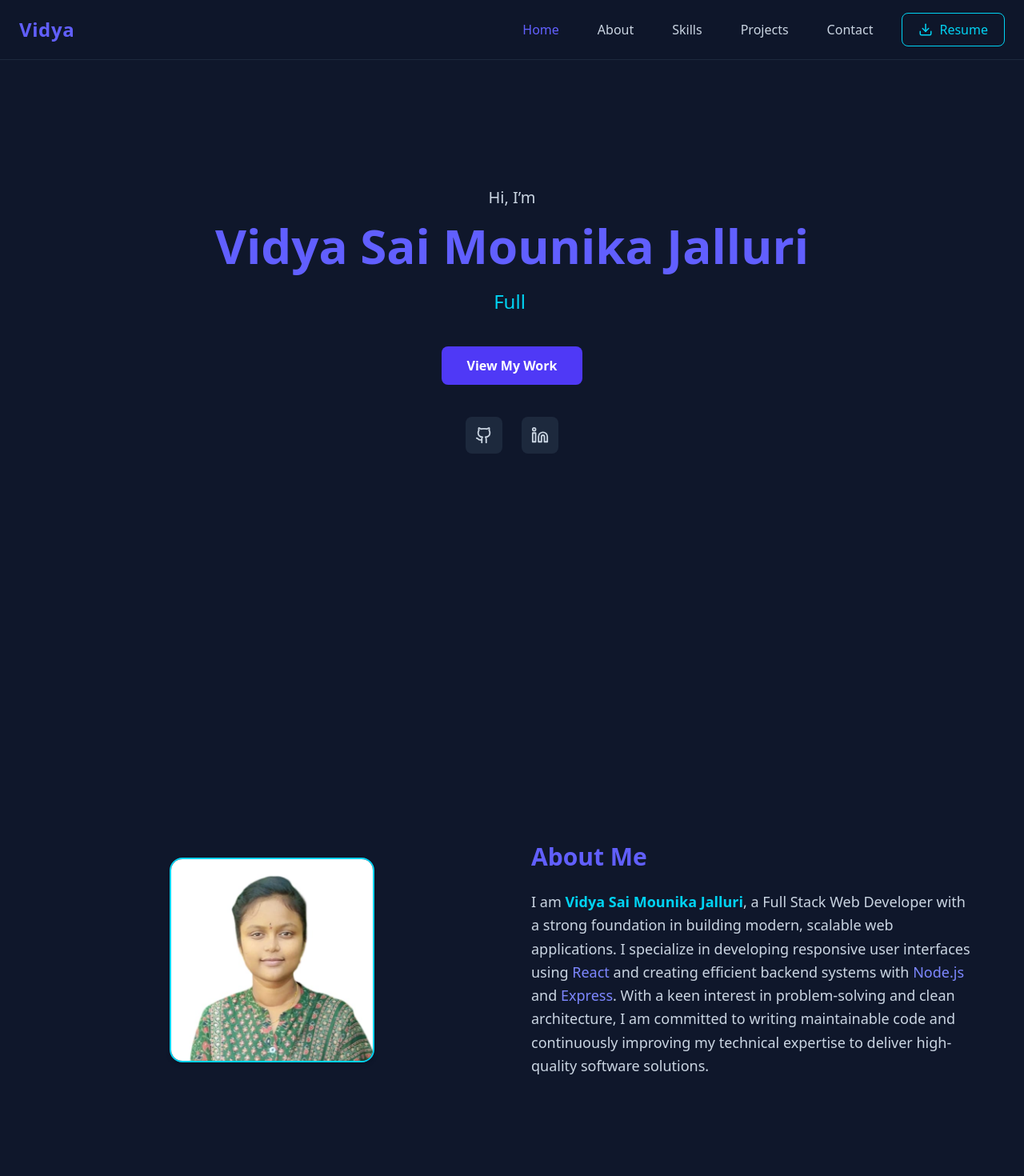
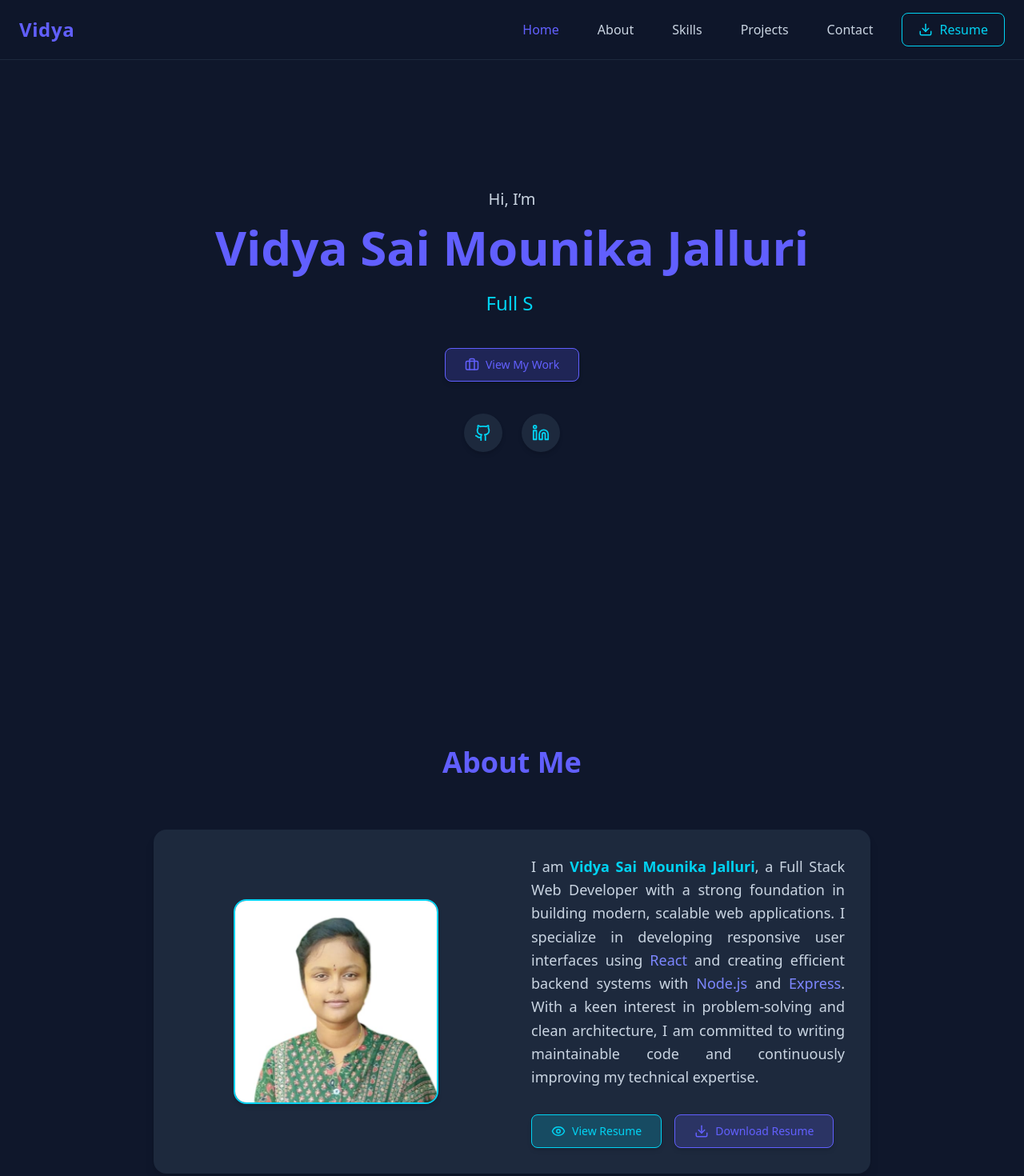
Before and after one commit to jallurividya/jallurividya, a React (Vite) app: page / in a window 1280 px wide. Shown: the top 1470 px of the page at 80% size. Built offline with nearby package versions, Linux system fonts and the light colour scheme.

Commit message:
portfolio

```diff
--- a/src/App.jsx
+++ b/src/App.jsx
@@ -5,6 +5,7 @@ import Skills from "./components/Skills";
 import Projects from "./components/Projects";
 import Contact from "./components/Contact";
 import Footer from "./components/Footer";
+import ScrollToTop from "./components/ScrollToTop";
 
 function App() {
     return (
@@ -16,6 +17,7 @@ function App() {
             <Projects />
             <Contact />
             <Footer />
+            <ScrollToTop />
         </div>
     );
 }
--- a/src/components/About.jsx
+++ b/src/components/About.jsx
@@ -1,14 +1,22 @@
+import { Eye, Download } from "lucide-react";
+
 const About = () => {
   return (
     <section
       id="about"
       className="min-h-screen bg-slate-900 px-6 py-24 flex items-center text-slate-200"
     >
-      <div className="max-w-6xl mx-auto w-full">
+      <div className="max-w-4xl mx-auto w-full">
 
-        <div className="grid md:grid-cols-2 gap-12 items-center">
+        {/* Section Title */}
+        <h2 className="text-4xl font-bold text-indigo-500 mb-16 text-center">
+          About Me
+        </h2>
 
-          {/* Left Side - Profile Image */}
+        {/* Card */}
+        <div className="grid md:grid-cols-2 gap-12 items-center bg-slate-800 p-8 rounded-2xl shadow-lg">
+
+          {/* Image */}
           <div className="flex justify-center">
             <img
               src="/profile.jpeg"
@@ -18,22 +26,63 @@ const About = () => {
             />
           </div>
 
-          {/* Right Side - Text Content */}
+          {/* Content */}
           <div>
-            <h2 className="text-3xl font-bold text-indigo-500 mb-6">
-              About Me
-            </h2>
 
-            <p className="text-base md:text-lg leading-relaxed text-slate-300">
+            <p className="text-base md:text-lg leading-relaxed text-slate-300 mb-8 text-justify">
               I am <span className="font-semibold text-cyan-400">
                 Vidya Sai Mounika Jalluri
               </span>, a Full Stack Web Developer with a
               strong foundation in building modern, scalable web applications. I specialize
-              in developing responsive user interfaces using <span className="text-indigo-400 font-medium">React</span> and creating efficient backend
-              systems with <span className="text-indigo-400 font-medium">Node.js</span> and <span className="text-indigo-400 font-medium">Express</span>. With a keen interest in problem-solving and clean
+              in developing responsive user interfaces using{" "}
+              <span className="text-indigo-400 font-medium">React</span> and creating efficient backend
+              systems with{" "}
+              <span className="text-indigo-400 font-medium">Node.js</span> and{" "}
+              <span className="text-indigo-400 font-medium">Express</span>. With a keen interest in problem-solving and clean
               architecture, I am committed to writing maintainable code and continuously improving
-              my technical expertise to deliver high-quality software solutions.
+              my technical expertise.
             </p>
+
+            {/* Resume Buttons */}
+            <div className="flex flex-col sm:flex-row gap-4 w-full">
+
+              {/* View Resume */}
+              <a
+                href="/VidyaSaiMounikaJalluriResume.pdf"
+                target="_blank"
+                rel="noopener noreferrer"
+                className="flex items-center justify-center gap-2
+                           w-full sm:w-auto
+                           px-6 py-2.5 rounded-lg
+                           bg-cyan-400/20 border border-cyan-400
+                           text-cyan-400 font-medium text-sm
+                           shadow-md
+                           transition-all duration-300
+                           hover:bg-cyan-400 hover:text-slate-900 hover:-translate-y-1"
+              >
+                <Eye size={18} />
+                View Resume
+              </a>
+
+              {/* Download Resume */}
+              <a
+                href="/VidyaSaiMounikaJalluriResume.pdf"
+                download
+                className="flex items-center justify-center gap-2
+                           w-full sm:w-auto
+                           px-6 py-2.5 rounded-lg
+                           bg-indigo-500/20 border border-indigo-500
+                           text-indigo-500 font-medium text-sm
+                           shadow-md
+                           transition-all duration-300
+                           hover:bg-indigo-500 hover:text-white hover:-translate-y-1"
+              >
+                <Download size={18} />
+                Download Resume
+              </a>
+
+            </div>
+
           </div>
 
         </div>
--- a/src/components/Footer.jsx
+++ b/src/components/Footer.jsx
@@ -1,22 +1,20 @@
 const Footer = () => {
   return (
-    <footer className="group bg-slate-700 text-slate-400 py-6 relative transition-all duration-300">
+    <footer className="bg-slate-900 border-t border-slate-800 text-slate-400 py-6">
+      <div className="max-w-6xl mx-auto px-6 text-center">
 
-      <div className="max-w-6xl mx-auto text-center relative h-6 overflow-hidden">
-
-        {/* Default Text */}
-        <p className="transition-transform duration-300 group-hover:-translate-y-6">
-            M A D E &nbsp; W I T H &nbsp; 💜 &nbsp; B Y &nbsp;
-            <span className="text-indigo-500 font-semibold">VIDYA</span>
+        <p className="text-sm">
+          © {new Date().getFullYear()}{" "}
+          <span className="text-indigo-500 font-medium">
+            Vidya Sai Mounika Jalluri
+          </span>. All rights reserved.
         </p>
 
-        {/* Thank You Text */}
-        <p className="absolute top-6 left-0 w-full text-center font-medium transition-transform duration-300 group-hover:-translate-y-6">
-          <span className="text-cyan-400 font-semibold">Thank You 💜</span>
+        <p className="text-xs text-slate-500 mt-2">
+          Built with React & Tailwind CSS
         </p>
 
       </div>
-
     </footer>
   );
 };
--- a/src/components/Home.jsx
+++ b/src/components/Home.jsx
@@ -1,9 +1,9 @@
 import { useState, useEffect } from "react";
-import { Github, Linkedin } from "lucide-react";
+import { Github, Linkedin, ExternalLink, Briefcase } from "lucide-react";
 
 const roles = [
   "Full Stack Web Developer",
-  "Backend Enthusiast"
+  "Backend Enthusiast",
 ];
 
 const Home = () => {
@@ -42,13 +42,14 @@ const Home = () => {
   return (
     <section
       id="home"
-      className="min-h-screen flex flex-col items-center justify-center px-6 text-center"
+      className="min-h-screen flex flex-col items-center justify-center px-6 text-center bg-slate-900"
     >
       {/* Greeting */}
       <p className="text-lg md:text-xl text-slate-300 font-medium mb-4">
         Hi, I’m
       </p>
 
+      {/* Name */}
       <h1 className="text-4xl md:text-6xl font-bold text-indigo-500 mb-6">
         Vidya Sai Mounika Jalluri
       </h1>
@@ -59,33 +60,51 @@ const Home = () => {
         <span className="border-r-2 border-cyan-400 animate-blink ml-1"></span>
       </h2>
 
-      {/* CTA Button */}
+      {/* CTA Button (styled like About section buttons) */}
       <a
         href="#projects"
-        className="inline-block bg-indigo-600 text-white px-8 py-3 rounded-lg font-semibold
-        transition duration-300 hover:bg-indigo-500"
+        className="flex items-center justify-center gap-2
+             sm:w-auto
+             px-6 py-2.5 rounded-lg
+             bg-indigo-500/20 border border-indigo-500
+             text-indigo-500 font-medium text-sm
+             shadow-md
+             transition-all duration-300
+             hover:bg-indigo-500 hover:text-white hover:-translate-y-1"
       >
+        <Briefcase size={18} />
         View My Work
       </a>
 
+
       {/* Social Icons */}
       <div className="flex justify-center gap-6 mt-10">
+        {/* GitHub */}
         <a
           href="https://github.com/jallurividya"
           target="_blank"
           rel="noopener noreferrer"
-          className="p-3 bg-slate-800 rounded-lg text-slate-300
-          hover:text-cyan-400 hover:bg-slate-700 transition duration-300"
+          className="
+            w-12 h-12 flex items-center justify-center
+            rounded-full bg-slate-800 text-cyan-400
+            shadow-md transition-all duration-300
+            hover:scale-110 hover:shadow-[0_0_25px_rgba(6,182,212,0.5)]
+          "
         >
           <Github size={22} />
         </a>
 
+        {/* LinkedIn */}
         <a
           href="https://www.linkedin.com/in/vidya-sai-mounika-jalluri-873271355/"
           target="_blank"
           rel="noopener noreferrer"
-          className="p-3 bg-slate-800 rounded-lg text-slate-300
-          hover:text-cyan-400 hover:bg-slate-700 transition duration-300"
+          className="
+            w-12 h-12 flex items-center justify-center
+            rounded-full bg-slate-800 text-cyan-400
+            shadow-md transition-all duration-300
+            hover:scale-110 hover:shadow-[0_0_25px_rgba(6,182,212,0.5)]
+          "
         >
           <Linkedin size={22} />
         </a>
--- a/src/components/Navbar.jsx
+++ b/src/components/Navbar.jsx
@@ -65,7 +65,7 @@ const Navbar = () => {
 
           {/* Resume Button */}
           <a
-            href="/resume.pdf"
+            href='VidyaSaiMounikaJalluriResume.pdf'
             download
             className="flex items-center gap-2 border border-cyan-400 text-cyan-400 px-5 py-2 rounded-lg font-medium
             transition-all duration-300 hover:bg-cyan-400 hover:text-slate-900"
--- a/src/components/Projects.jsx
+++ b/src/components/Projects.jsx
@@ -10,14 +10,6 @@ const Projects = () => {
       image: "/ai-time-tracker.png",
       github: "https://github.com/jallurividya/ai-evaluation",
       live: "https://jallurividya.github.io/ai-evaluation/",
-    },
-    {
-      title: "Portfolio Website",
-      description:
-        "A responsive personal portfolio built with React and Tailwind CSS to showcase projects, skills, and experience with smooth animations and a professional design system.",
-      image: "/portfolio.jpg",
-      github: "https://github.com/yourusername/portfolio",
-      live: "https://your-portfolio-live.com",
     },
   ];
 
--- /dev/null
+++ b/src/components/ScrollToTop.jsx
@@ -0,0 +1,38 @@
+import { ArrowUp } from "lucide-react";
+import { useState, useEffect } from "react";
+
+const ScrollToTop = () => {
+  const [visible, setVisible] = useState(false);
+
+  // Show button after scrolling 300px
+  useEffect(() => {
+    const handleScroll = () => {
+      setVisible(window.scrollY > 300);
+    };
+    window.addEventListener("scroll", handleScroll);
+    return () => window.removeEventListener("scroll", handleScroll);
+  }, []);
+
+  // Scroll to top smoothly
+  const scrollToTop = () => {
+    window.scrollTo({ top: 0, behavior: "smooth" });
+  };
+
+  return (
+    <>
+      {visible && (
+        <button
+          onClick={scrollToTop}
+          className="fixed bottom-6 right-6 z-50 flex items-center justify-center
+                     w-12 h-12 rounded-full bg-cyan-400 text-slate-900
+                     shadow-lg hover:bg-cyan-500 transition-colors duration-300"
+          aria-label="Scroll to top"
+        >
+          <ArrowUp size={20} />
+        </button>
+      )}
+    </>
+  );
+};
+
+export default ScrollToTop;
--- a/src/components/Skills.jsx
+++ b/src/components/Skills.jsx
@@ -33,7 +33,7 @@ const Skills = () => {
           My Skills
         </h2>
 
-        <div className="grid grid-cols-2 md:grid-cols-4 gap-12">
+        <div className="grid grid-cols-2 bg-slate-800 p-8 rounded-2xl shadow-lg md:grid-cols-4 gap-12">
           {skills.map((skill, index) => (
             <div
               key={index}
@@ -44,11 +44,11 @@ const Skills = () => {
               <div
                 className="
                   w-24 h-24 flex items-center justify-center
-                  rounded-full bg-slate-800
-                  text-4xl text-indigo-500
+                  rounded-full bg-indigo-950
+                  text-4xl text-cyan-400
                   shadow-md
                   transition-all duration-500
-                  group-hover:shadow-[0_0_25px_rgba(79,70,229,0.5)]
+                  group-hover:shadow-[0_0_25px_rgba(6,182,212,0.5)]
                   group-hover:scale-105
                 "
               >
```
Also changed, not shown: 2 other files (tests, documents, lock files or other folders).
